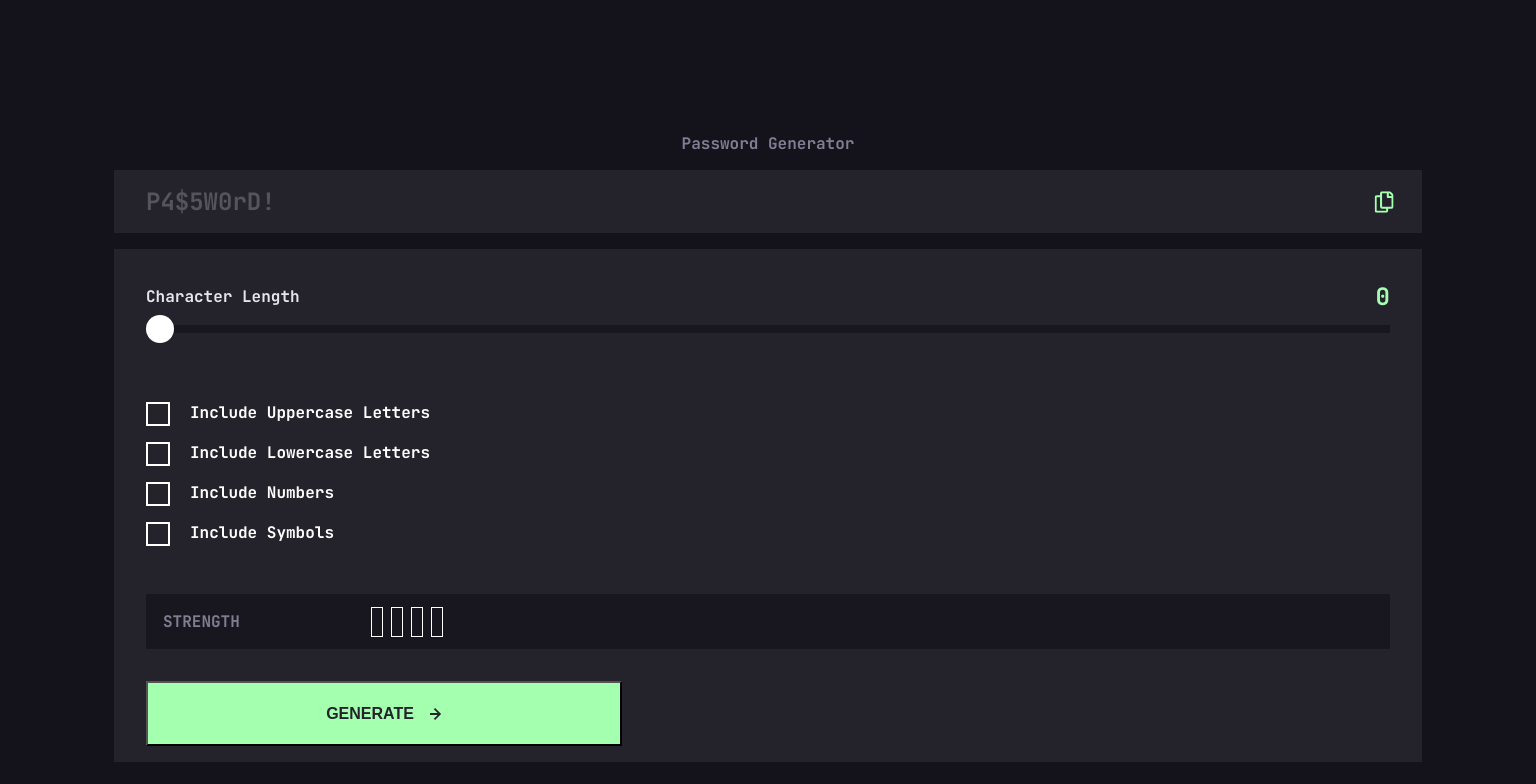
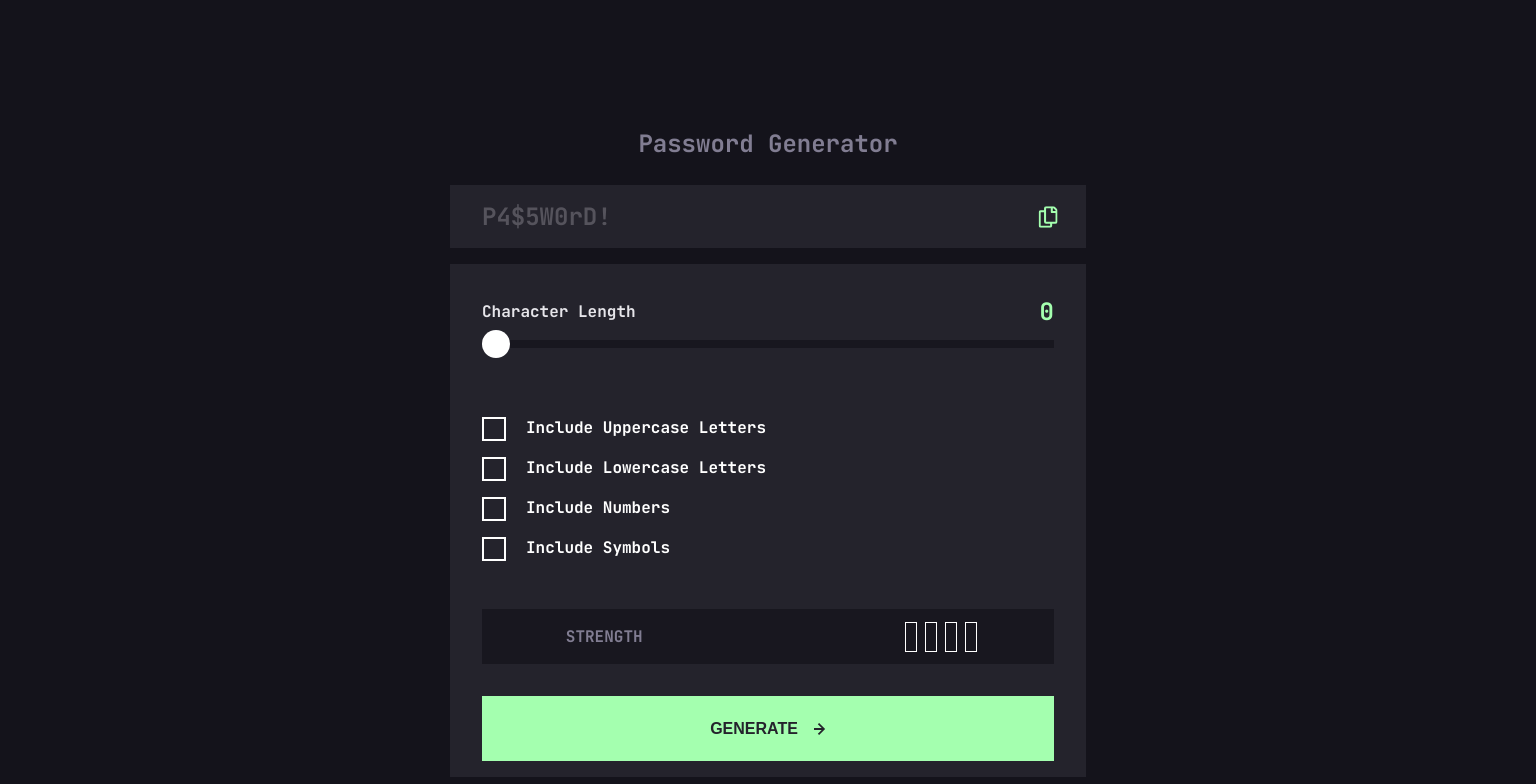
Before and after one commit to GeorgeMachaidze/password-generator, a React (Create React App) app: page / in a window 1536 px wide. Shown: the top 784 px of the page. Built offline with nearby package versions, Linux system fonts and the light colour scheme; the HTML template or start-up script is replaced by a standard one.

Commit message:
add random functions

```diff
--- a/src/App.css
+++ b/src/App.css
@@ -28,6 +28,10 @@ h1{
 .copyIcon{
 scale: 0.9;
 padding: 16px;
+cursor: pointer;
+}
+.copyIcon:hover path{
+  fill: rgba(255, 255, 255, 1);
 }
 .mainBox{
   display: flex;
@@ -70,6 +74,10 @@ input[type="range"]::-webkit-slider-thumb {
   cursor: pointer;
   border-radius: 50%;
 }
+input[type=range]:hover::-webkit-slider-thumb {
+  background-color: rgba(24, 23, 31, 1);
+  border: 2px solid rgba(164, 255, 175, 1);
+}
 .checkBoxes{
   padding: 16px;
 }
@@ -84,6 +92,7 @@ input[type="range"]::-webkit-slider-thumb {
   border: 2px solid white;
   display: flex;
   justify-content: center;
+  cursor: pointer;
 }
 .checkBox p{
   margin-left: 20px;
@@ -99,6 +108,7 @@ input[type="range"]::-webkit-slider-thumb {
   margin-right: 16px;
   display: flex;
   align-items: center;
+  justify-content: space-around;
 }
 .secondSection p{
   padding: 17px;
@@ -108,10 +118,10 @@ input[type="range"]::-webkit-slider-thumb {
 .lvlDiv{
   display: flex;
   flex-direction: row;
-  margin-left: 80px;
 }
 .lvlDiv p{
   color: rgba(230, 229, 234, 1);
+  padding: 16px;
 }
 .rec{
   width: 10px;
@@ -123,29 +133,45 @@ input[type="range"]::-webkit-slider-thumb {
   flex-direction: row;
   gap: 8px;
   align-self: center;
+  margin-right: 10px;
 }
 button{
-  Width:311px;
-  Height:56px;
-  margin: 16px;
   background-color: rgba(164, 255, 175, 1);
   display: flex;
   flex-direction: row;
   align-items: center;
- justify-content: center;
+  justify-content: center;
+  margin: 16px;
+  border: 0;
+
 }
 button p{
   color: rgba(36, 35, 44, 1);
   font-size: 16px;
   font-style: JetBrains Mono;
   font-weight: 700;
+  margin-top: 18px;
+  margin-bottom: 17px;
+
 }
 button svg{
   margin-left: 16px;
 }
+button:hover{
+  background-color: rgba(36, 35, 44, 1);
+  border: 2px solid rgba(164, 255, 175, 1);
+}
+button:hover p{
+  color: rgba(164, 255, 175, 1);
+}
+button:hover svg path {
+  fill: rgba(164, 255, 175, 1);
+}
 @media screen and (min-width: 768px){
 h1{
   margin-top: 133px;
+  font-size: 24px;
+  margin-bottom: 31px;
 }
 .passwordBox{
   margin-left: 114px;
@@ -169,16 +195,69 @@ h1{
 .checkBoxes{
   padding: 32px;
 }
+.lvlDiv p{
+  font-size: 24px;
+}
 .secondSection{
   margin:32px;
   margin-top: 0;
+  justify-content: space-around;
+}
+.secondSection p{
+  padding-left: -17px;
+}
+.lvlDiv{
+  display: flex;
+  flex-direction: row;
+  margin-left: 80px;
 }
 button{
-  Width:476px;
   Height:65px;
   margin-left: 32px;
   margin-right: 32px;
   margin-top: 0;
+  cursor: pointer;
+  justify-content: center;
 }
 
+
 }
+@media screen and (min-width: 1440px){
+  h1{
+    margin-top: 133px;
+    font-size: 24px;
+    margin-bottom: 31px;
+  }
+  .passwordBox{
+    margin-left: 450px;
+    margin-right: 450px;
+  }
+  .passwordBox p{
+    padding-left: 32px;
+  }
+  .copyIcon{
+    padding-right: 28px;
+  }
+  .mainBox{
+    margin-left: 450px;
+    margin-right: 450px;
+    margin-bottom: 196px;
+  }
+  .inputDiv{
+    width: 100%;
+    padding: 32px;
+  }
+  .checkBoxes{
+    padding: 32px;
+  }
+  .secondSection{
+    margin:32px;
+    margin-top: 0;
+  }
+  button{
+    Height:65px;
+    margin-left: 32px;
+    margin-right: 32px;
+    margin-top: 0;
+  }
+}
--- a/src/App.js
+++ b/src/App.js
@@ -24,15 +24,39 @@ function App() {
   }
   function toggleUpperCase(){
     setUpperCase(!upperCase);
+    upperCaseLetter();
   }
   function toggleLowerCase(){
     setLowerCase(!lowerCase);
+    lowerCaseLetter();
   }
   function toggleNumbers(){
     setNumbers(!numbers);
+    getRandomNumber();
   }
   function toggleSymbols(){
     setSymbols(!symbols);
+    getRandomSymbol();
+  }
+
+  function upperCaseLetter(){
+    let charCode = Math.floor(Math.random() * (65 - 90 + 1)) + 90;
+    let UpperCaseLetter = String.fromCharCode(charCode);
+    return console.log(UpperCaseLetter);
+  }
+  function lowerCaseLetter() {
+    let charCode = Math.floor(Math.random() * (122 - 97 + 1)) + 97;
+    let lowerCaseLetter = String.fromCharCode(charCode);
+    return console.log(lowerCaseLetter);
+  }
+  function getRandomNumber(){
+    let randomNumber = Math.floor(Math.random() * 10);
+    return console.log(randomNumber);
+  }
+  function getRandomSymbol() {
+    const symbols = "!@#$%^&*(){}[]=<>/,.";
+    let generetedSymbols = symbols[Math.floor(Math.random() * symbols.length)];
+    return console.log(generetedSymbols)
   }
 
   return (
@@ -123,14 +147,14 @@ function App() {
             </div>
           </div>
         </div>
-        <div className="button">
+
           <button>
             <p>GENERATE</p>
             <svg width="12" height="12" xmlns="http://www.w3.org/2000/svg"><path fill="#24232C" d="m5.106 12 6-6-6-6-1.265 1.265 3.841 3.84H.001v1.79h7.681l-3.841 3.84z"/></svg>
           </button>
         </div>
       </div>
-    </div>
+
   );
 }
 
```
